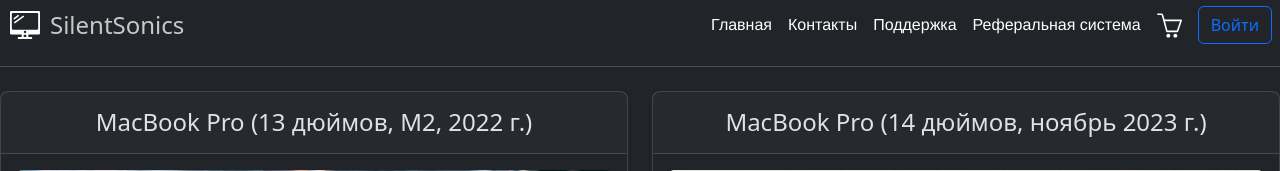
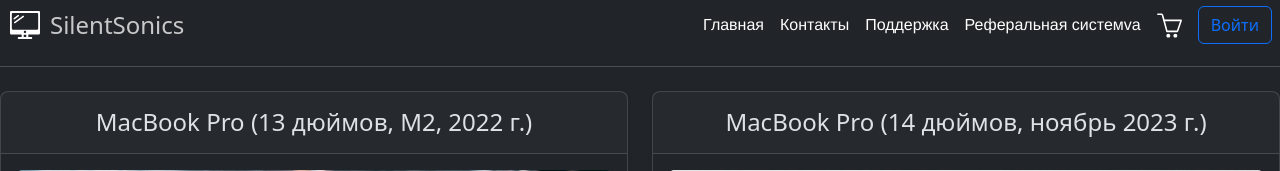
Before and after one commit to Asdroad/phpahmedova, a PHP site: page / in a window 1280 px wide. Shown: the top 171 px of the page. Run offline with PHP 8.4, Linux system fonts and the light colour scheme.

Commit message:
проверочный коммит

```diff
--- a/index.php
+++ b/index.php
@@ -20,7 +20,7 @@
         <a class="mx-2 py-2 link-body-emphasis text-decoration-none" href="index.php">Главная</a>
         <a class="mx-2 py-2 link-body-emphasis text-decoration-none" href="contacts.php">Контакты</a>
         <a class="mx-2 py-2 link-body-emphasis text-decoration-none" href="support.php">Поддержка</a>
-        <a class="mx-2 py-2 link-body-emphasis text-decoration-none" href="refsystem.php">Реферальная система</a>
+        <a class="mx-2 py-2 link-body-emphasis text-decoration-none" href="refsystem.php">Реферальная системvа</a>
         <a href="cart.php" class="mx-2 py-2 link-body-emphasis text-decoration-none">
             <img src="img/cart.svg" alt="basket" style="max-width: 25px;">
         </a>
```
